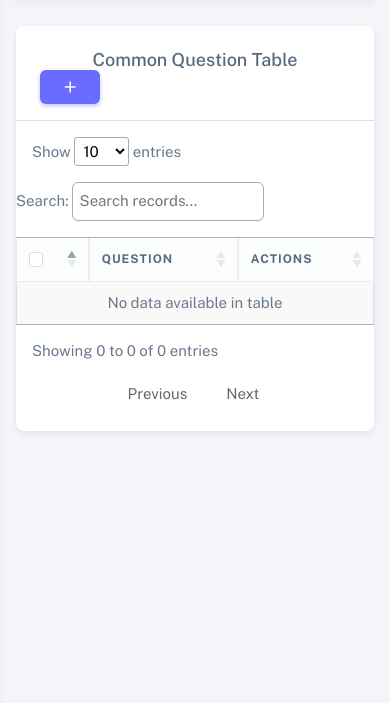
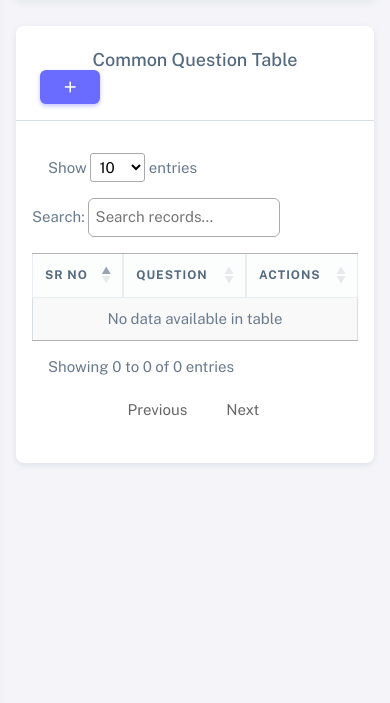
Before and after one commit to AngelPortalDev/ascencia_interviews, a Django app: page /adminpanel/common_questions/ in a window 390 px wide. Shown: the part 74-777 px from the top of the page. Run offline with Django 4.2, Linux system fonts and the light colour scheme; a user stored in the database is signed in; data that the repository does not hold is empty; some libraries are stand-ins or nearby versions.

Commit message:
responsive issue fixed

```diff
--- a/adminpanel/templates/common_question/common_question.html
+++ b/adminpanel/templates/common_question/common_question.html
@@ -44,7 +44,7 @@
             </div>
           </div>
           <hr />
-          <div class="justify-content-between dt-layout-table">
+          <div class="justify-content-between dt-layout-table p-3">
             <div
               class="d-md-flex justify-content-between align-items-center col-12 dt-layout-full col-md"
             >
@@ -57,7 +57,8 @@
               <thead class="table-light">
                 <tr>
                   <th>
-                    <input class="form-check-input" type="checkbox" aria-label="Select all rows" />
+                    {% comment %} <input class="form-check-input" type="checkbox" aria-label="Select all rows" /> {% endcomment %}
+                    SR NO
                   </th>
                   <th>Question</th>
                   <th>Actions</th>
--- a/adminpanel/templates/course/course.html
+++ b/adminpanel/templates/course/course.html
@@ -34,7 +34,7 @@
               </div>
             </div>
             <hr>
-            <div class="justify-content-between dt-layout-table">
+            <div class="justify-content-between dt-layout-table p-3">
               <div class="d-md-flex justify-content-between align-items-center col-12 dt-layout-full col-md">
                 <table class="datatables-basic table table-bordered table-responsive dataTable dtr-column display nowrap"
                   id="DataTables_Table_0" aria-describedby="DataTables_Table_0_info" style="width: 100%">
--- a/adminpanel/templates/institute/institute.html
+++ b/adminpanel/templates/institute/institute.html
@@ -133,7 +133,7 @@
                 <table class="table table-striped table-bordered table-hover" id="DataTables_Table_1">
                   <thead class="table-light">
                     <tr>
-                      <th>Sr No</th>
+                      <th><input class="form-check-input" type="checkbox" aria-label="Select all rows" /></th>
                       <th>Institute Id</th>
                       <th>Institute Name</th>
                       <th>Actions</th>
--- a/adminpanel/templates/layouts/script.html
+++ b/adminpanel/templates/layouts/script.html
@@ -55,7 +55,6 @@
                 info: true,
                 lengthChange: true,
                 ordering: true,
-                responsive: true,
                 language: {
                     searchPlaceholder: "Search records..."
                 }
--- a/adminpanel/templates/question/question.html
+++ b/adminpanel/templates/question/question.html
@@ -35,7 +35,7 @@
             </div>
             <hr>
             <div class="row m-3 my-0 justify-content-between">
-            <div class="justify-content-between dt-layout-table">
+            <div class="justify-content-between dt-layout-table p-0">
               <div class="d-md-flex justify-content-between align-items-center col-12 dt-layout-full col-md">
                 <table class="datatables-basic table table-bordered table-responsive dataTable dtr-column display nowrap"
                   id="DataTables_Table_0" aria-describedby="DataTables_Table_0_info" style="width: 100%">
--- a/adminpanel/templates/student/student.html
+++ b/adminpanel/templates/student/student.html
@@ -53,7 +53,7 @@
                 </div> -->
               </div>
             </div>
-            <div class="justify-content-between dt-layout-table">
+            <div class="justify-content-between dt-layout-table p-3">
               <div class="d-md-flex justify-content-between align-items-center col-12 dt-layout-full col-md">
                 <table class="table table-bordered table-responsive dataTable dtr-column"
                   id="DataTables_Table_0" aria-describedby="DataTables_Table_0_info" style="width: 100%">
```
